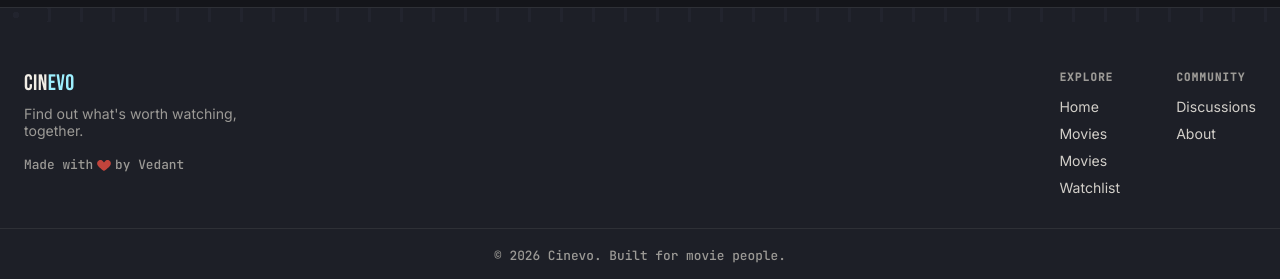
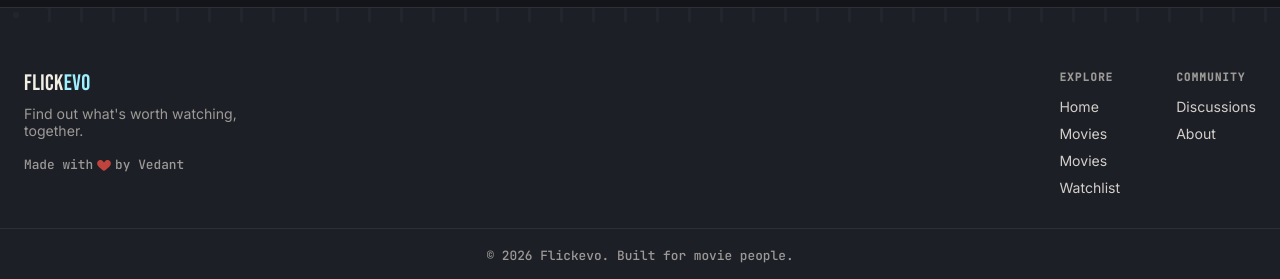
Before and after one commit to vedantgayake07/Flickevo, a React (Vite) app in the folder Cinevo-client/: page /shows in a window 1280 px wide. Shown: the part 627-906 px from the top of the page. Built offline with nearby package versions, Linux system fonts and the light colour scheme; no server answers.

Commit message:
made changes with the name

```diff
--- a/Cinevo-client/src/layout/footer.jsx
+++ b/Cinevo-client/src/layout/footer.jsx
@@ -8,7 +8,7 @@ const Footer = () => {
       <div className="footer-sprocket" aria-hidden="true" />
       <div className="footer-inner">
         <div className="footer-brand">
-          <span className="logo">Cin<span className="accent">evo</span></span>
+          <span className="logo">Flick<span className="accent">evo</span></span>
           <p>Find out what's worth watching, together.</p>
           <span className="made-with">
             Made with{' '}
@@ -43,7 +43,7 @@ const Footer = () => {
       </div>
 
       <div className="footer-bottom">
-        <span>© {new Date().getFullYear()} Cinevo. Built for movie people.</span>
+        <span>© {new Date().getFullYear()} Flickevo. Built for movie people.</span>
       </div>
     </footer>
   );
--- a/Cinevo-client/src/layout/header.jsx
+++ b/Cinevo-client/src/layout/header.jsx
@@ -49,7 +49,7 @@ const Header = () => {
     <header className="site-header">
       <div className="header-inner">
         <NavLink to="/" className="logo">
-          Cin<span className="accent">evo</span>
+          Flick<span className="accent">evo</span>
         </NavLink>
 
         <nav className="nav-links">
```
